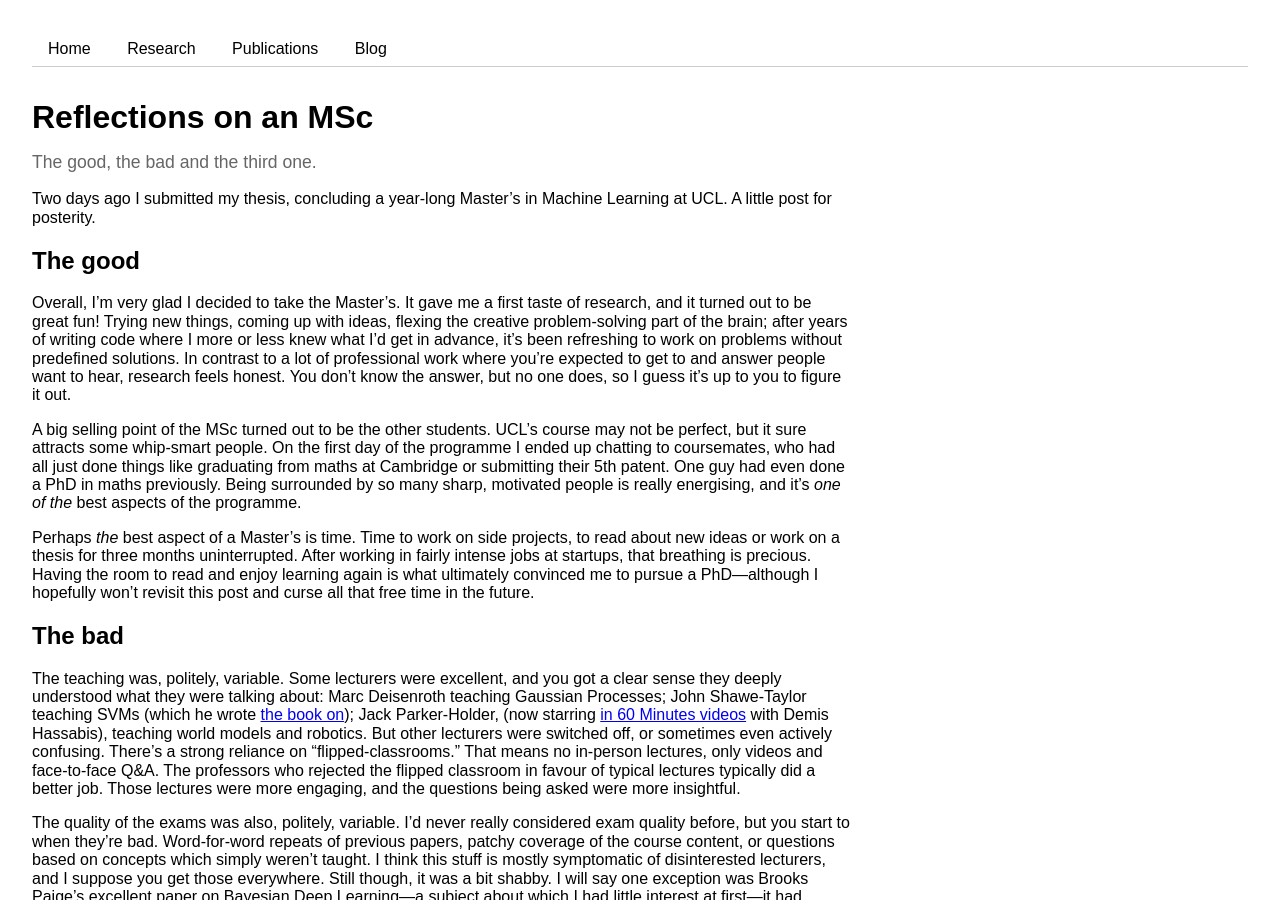
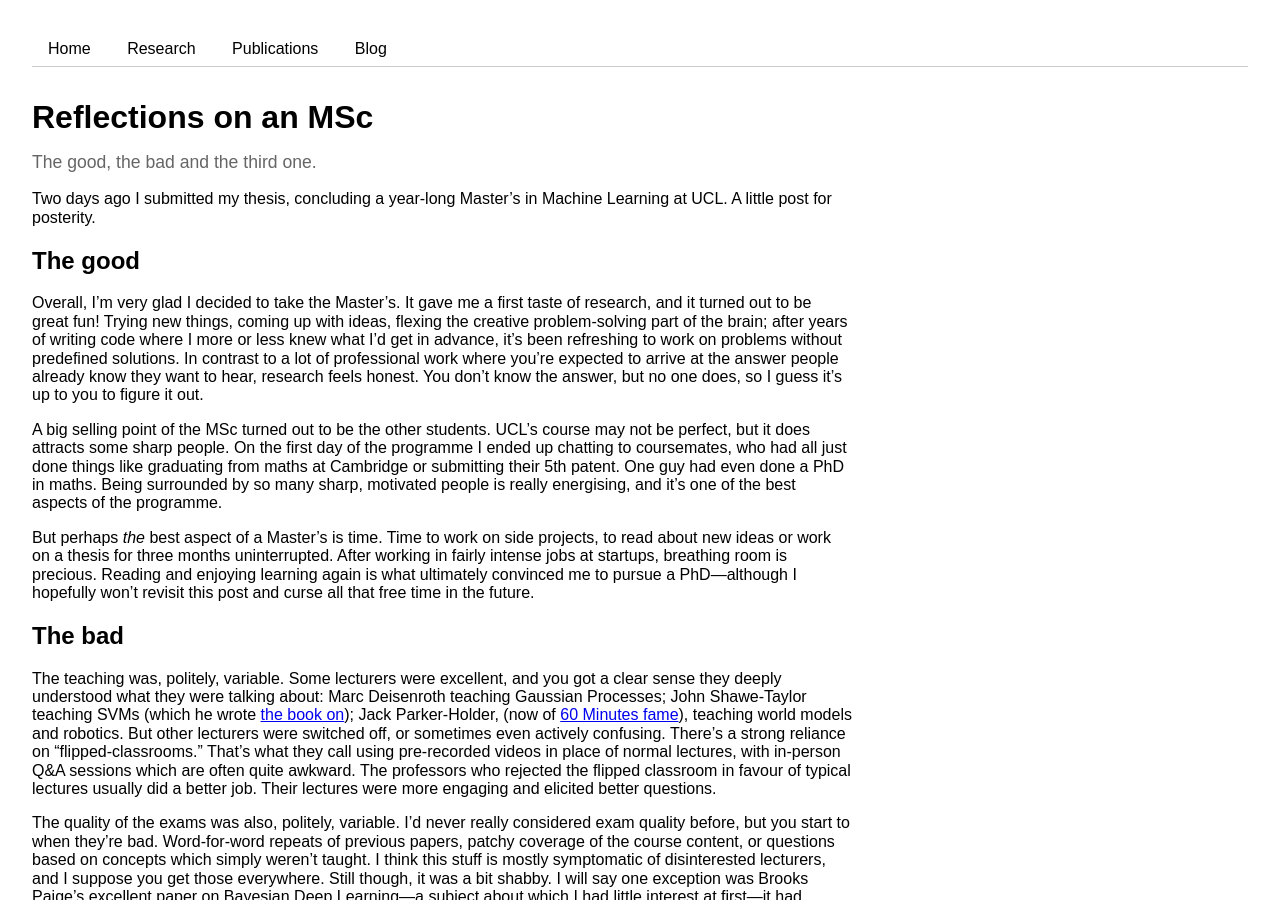
Before and after one commit to foty-hub/foty-hub.github.io, a Jekyll site: the page built from _posts/2025-09-10-masters.md, in a window 1280 px wide and 900 px high. Built offline with Jekyll 4.4.1, drawn with Linux system fonts in a browser that asks for light colours.

Commit message:
moooore copy edits

```diff
--- a/_posts/2025-09-10-masters.md
+++ b/_posts/2025-09-10-masters.md
@@ -8,14 +8,14 @@ subtitle: "The good, the bad and the third one."
 Two days ago I submitted my thesis, concluding a year-long Master's in Machine Learning at UCL. A little post for posterity.
 
 ## The good
-Overall, I'm very glad I decided to take the Master's. It gave me a first taste of research, and it turned out to be great fun! Trying new things, coming up with ideas, flexing the creative problem-solving part of the brain; after years of writing code where I more or less knew what I'd get in advance, it's been refreshing to work on problems without predefined solutions. In contrast to a lot of professional work where you're expected to get to and answer people want to hear, research feels honest. You don't know the answer, but no one does, so I guess it's up to you to figure it out.
+Overall, I'm very glad I decided to take the Master's. It gave me a first taste of research, and it turned out to be great fun! Trying new things, coming up with ideas, flexing the creative problem-solving part of the brain; after years of writing code where I more or less knew what I'd get in advance, it's been refreshing to work on problems without predefined solutions. In contrast to a lot of professional work where you're expected to arrive at the answer people already know they want to hear, research feels honest. You don't know the answer, but no one does, so I guess it's up to you to figure it out.
 
-A big selling point of the MSc turned out to be the other students. UCL's course may not be perfect, but it sure attracts some whip-smart people. On the first day of the programme I ended up chatting to coursemates, who had all just done things like graduating from maths at Cambridge or submitting their 5th patent. One guy had even done a PhD in maths previously. Being surrounded by so many sharp, motivated people is really energising, and it's *one of the* best aspects of the programme.
+A big selling point of the MSc turned out to be the other students. UCL's course may not be perfect, but it does attracts some sharp people. On the first day of the programme I ended up chatting to coursemates, who had all just done things like graduating from maths at Cambridge or submitting their 5th patent. One guy had even done a PhD in maths. Being surrounded by so many sharp, motivated people is really energising, and it's one of the best aspects of the programme.
 
-Perhaps *the* best aspect of a Master's is time. Time to work on side projects, to read about new ideas or work on a thesis for three months uninterrupted. After working in fairly intense jobs at startups, that breathing is precious. Having the room to read and enjoy learning again is what ultimately convinced me to pursue a PhD—although I hopefully won't revisit this post and curse all that free time in the future.
+But perhaps *the* best aspect of a Master's is time. Time to work on side projects, to read about new ideas or work on a thesis for three months uninterrupted. After working in fairly intense jobs at startups, breathing room is precious. Reading and enjoying learning again is what ultimately convinced me to pursue a PhD—although I hopefully won't revisit this post and curse all that free time in the future.
 
 ## The bad
-The teaching was, politely, variable. Some lecturers were excellent, and you got a clear sense they deeply understood what they were talking about: Marc Deisenroth teaching Gaussian Processes; John Shawe-Taylor teaching SVMs (which he wrote [the book on](https://www.cambridge.org/core/books/an-introduction-to-support-vector-machines-and-other-kernelbased-learning-methods/A6A6F4084056A4B23F88648DDBFDD6FC)); Jack Parker-Holder, (now starring [in 60 Minutes videos](https://youtu.be/qUbx5RC8ro4?si=l0JsF8nYFoGy96N9) with Demis Hassabis), teaching world models and robotics. But other lecturers were switched off, or sometimes even actively confusing. There's a strong reliance on "flipped-classrooms." That means no in-person lectures, only videos and face-to-face Q&A. The professors who rejected the flipped classroom in favour of typical lectures typically did a better job. Those lectures were more engaging, and the questions being asked were more insightful.
+The teaching was, politely, variable. Some lecturers were excellent, and you got a clear sense they deeply understood what they were talking about: Marc Deisenroth teaching Gaussian Processes; John Shawe-Taylor teaching SVMs (which he wrote [the book on](https://www.cambridge.org/core/books/an-introduction-to-support-vector-machines-and-other-kernelbased-learning-methods/A6A6F4084056A4B23F88648DDBFDD6FC)); Jack Parker-Holder, (now of [60 Minutes fame](https://youtu.be/qUbx5RC8ro4?si=l0JsF8nYFoGy96N9)), teaching world models and robotics. But other lecturers were switched off, or sometimes even actively confusing. There's a strong reliance on "flipped-classrooms." That's what they call using pre-recorded videos in place of normal lectures, with in-person Q&A sessions which are often quite awkward. The professors who rejected the flipped classroom in favour of typical lectures usually did a better job. Their lectures were more engaging and elicited better questions.
 
 The quality of the exams was also, politely, variable. I'd never really considered exam quality before, but you start to when they're bad. Word-for-word repeats of previous papers, patchy coverage of the course content, or questions based on concepts which simply weren't taught. I think this stuff is mostly symptomatic of disinterested lecturers, and I suppose you get those everywhere. Still though, it was a bit shabby. I will say one exception was Brooks Paige's excellent paper on Bayesian Deep Learning—a subject about which I had little interest at first—it had genuinely interesting questions, and you had to extrapolate from ideas you'd learned in fun ways. What if a VAE was also optimising a posterior distribution over the latent space? I don't know but it's fun to work through the maths and figure it out.
 
```
